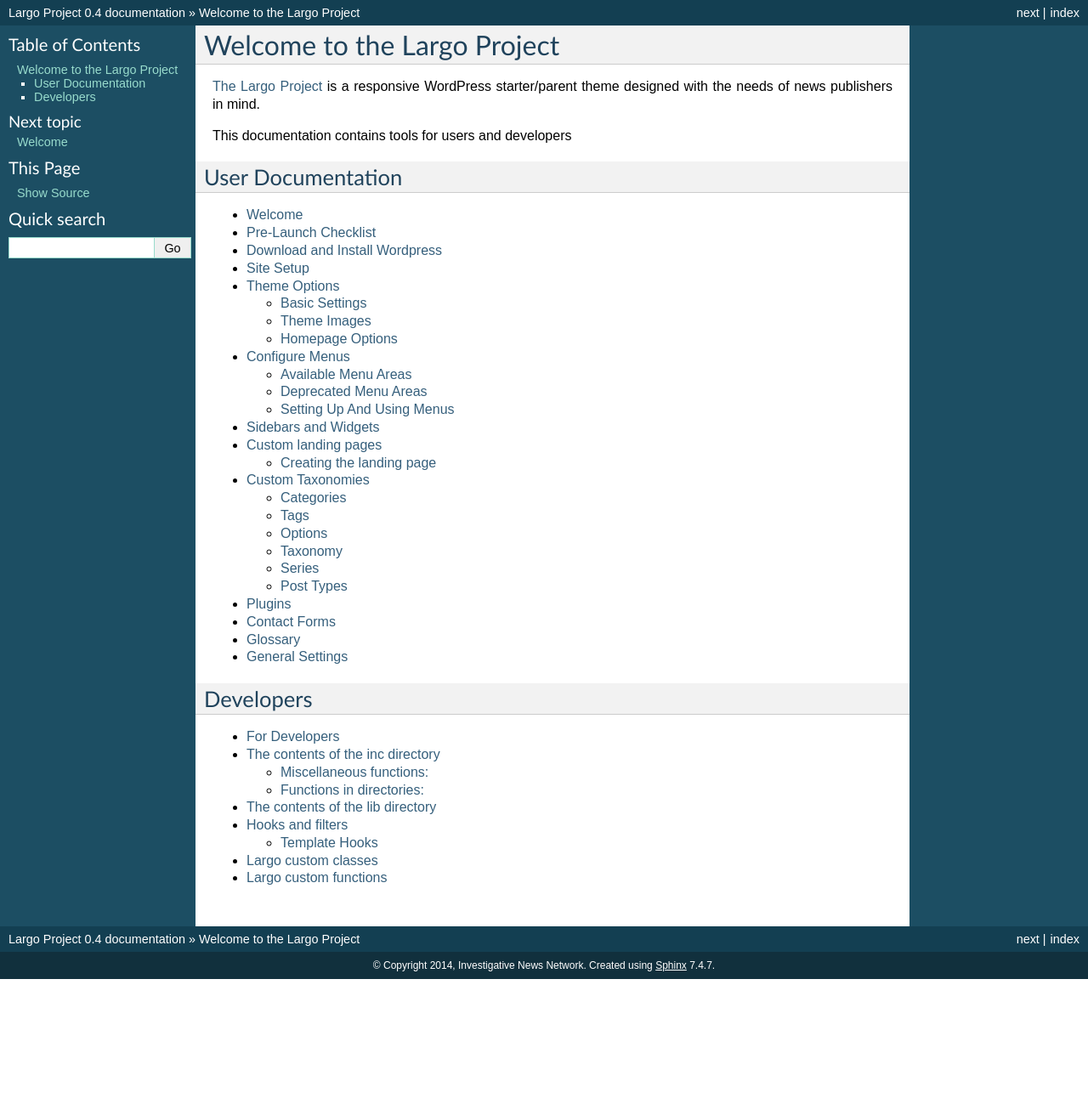
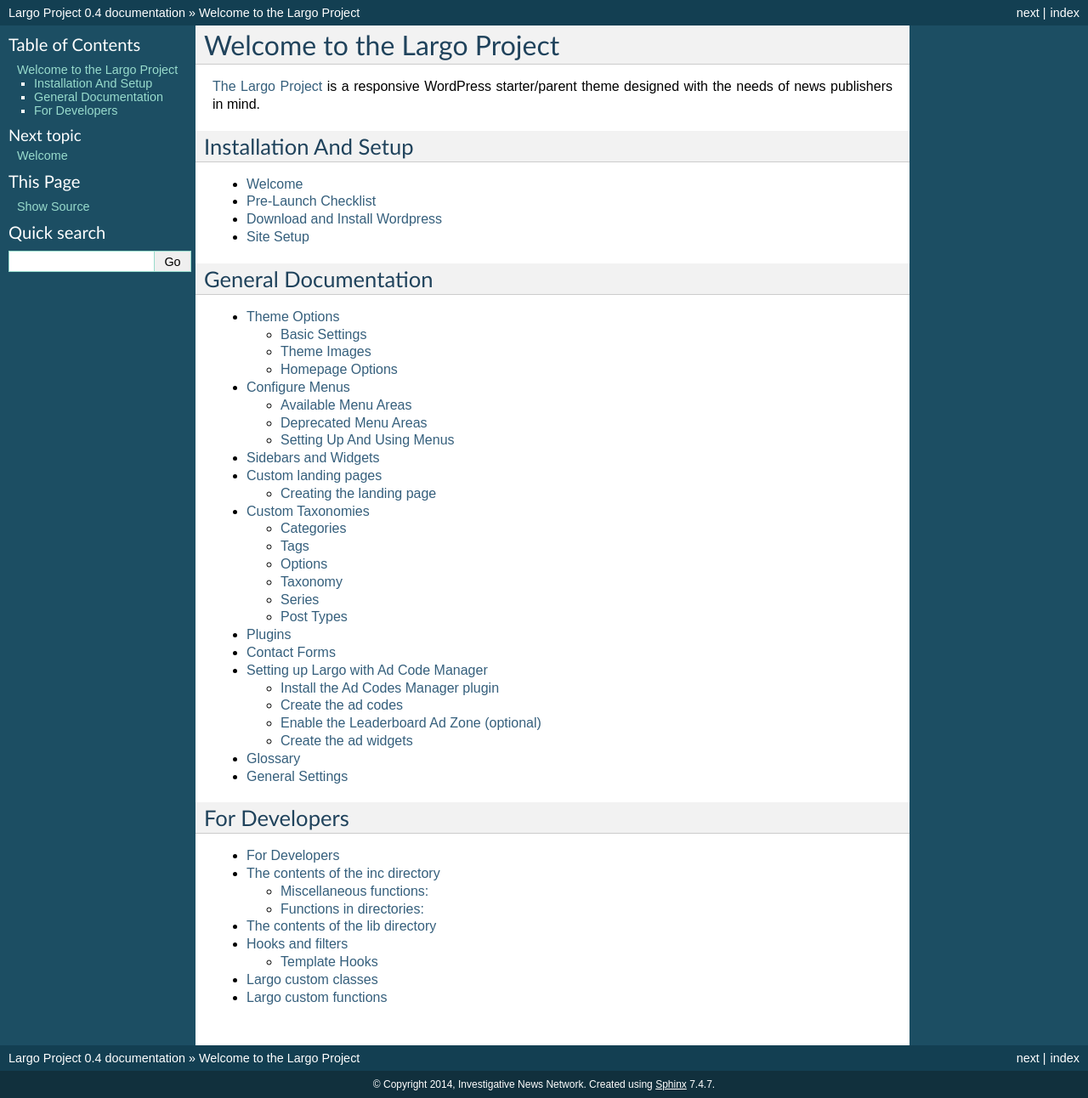
Before and after one commit to argoproject/Argo, a Sphinx documentation site: the page built from docs/index.rst, in a window 1280 px wide. Shown: the whole page at 85% size. Built offline with Sphinx 7.4.7, drawn with Linux system fonts in a browser that asks for light colours; pages that are not in the unit, such as notebooks, are missing from menus; before the commit the page ends 1152 px from its top, so only the background shows below that.

Commit message:
move more stuff around

```diff
--- a/docs/administrators/getting-started.rst
+++ /dev/null
@@ -1,4 +0,0 @@
-Getting Started
-===============
-
-This document will show you how to get up and running with Largo.
--- a/docs/administrators/installing.rst
+++ /dev/null
@@ -1,4 +0,0 @@
-Installing Largo
-====================
-
-How to install Largo at your organization
--- a/docs/administrators/mailchimp.rst
+++ /dev/null
@@ -1,6 +0,0 @@
-Connecting Mailchimp
-====================
-
-This document will describe how to connect your Largo instance to an automated `Mailchimp`_ newsletter.
-
-.. _Mailchimp : http://mailchimp.com
--- a/docs/index.rst
+++ b/docs/index.rst
@@ -5,10 +5,11 @@
 
 .. _The Largo Project: https://github.com/inn/largo
 
-This documentation contains tools for users and developers
 
-User Documentation
-------------------
+.. _setup-docs:
+
+Installation And Setup
+----------------------
 
 .. toctree::
     :maxdepth: 2
@@ -17,6 +18,16 @@
     users/prelaunchchecklist
     users/download
     users/setup
+
+
+.. _general-docs:
+
+General Documentation
+---------------------
+
+.. toctree::
+    :maxdepth: 2
+
     users/themeoptions
     users/menus
     users/sidebarswidgets
@@ -25,14 +36,15 @@
     users/posttemplates
     users/plugins
     users/contactforms
+    users/ads
     users/glossary
     users/generalsettings
 
-.. _admin-docs:
 
+.. _dev-docs:
 
-Developers
-----------
+For Developers
+--------------
 
 .. toctree::
     :maxdepth: 2
```
Also changed, not shown: docs/users/ads.rst (renamed from docs/ads.rst).
